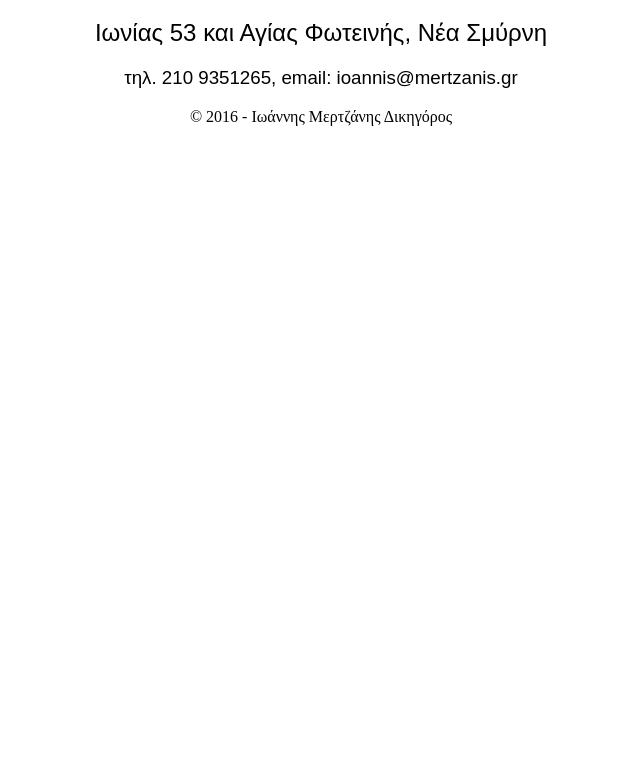
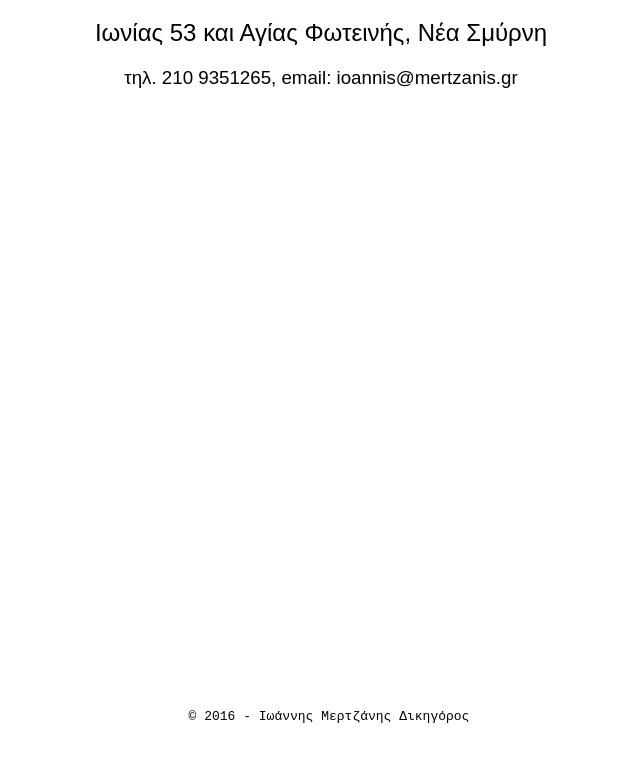
Before and after one commit to jmlaw/jmlaw.github.io, a plain HTML site: page index.html in a window 1280 px wide. Shown: the part 61-821 px from the top of the page, without its empty margins (319-959 px from the left). Before the commit the page ends 800 px from the top, so only its background shows below. Drawn offline with Linux system fonts and the light colour scheme; a web font is replaced by a local one.

Commit message:
Update style.css

```diff
--- a/style.css
+++ b/style.css
@@ -1,5 +1,10 @@
 @import url(https://fonts.googleapis.com/css?family=Caudex&subset=greek,latin);
-body { text-align: center; }
+html { height: 100%;}
+body { text-align: center; height: 100%}
 h1 { font-family: 'Caudex', Arial, serif; font-weight: 400; }
 h2 { font-family: 'Caudex', Arial, serif; font-weight: 400; }
 h3 { font-family: 'Caudex', Arial, serif; font-weight: 400; }
+#footer {position: absolute;
+    bottom: 15px;
+    width: 100%;
+    font-family: monospace;}
```
